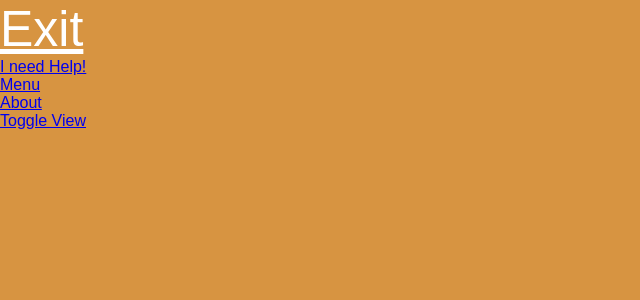
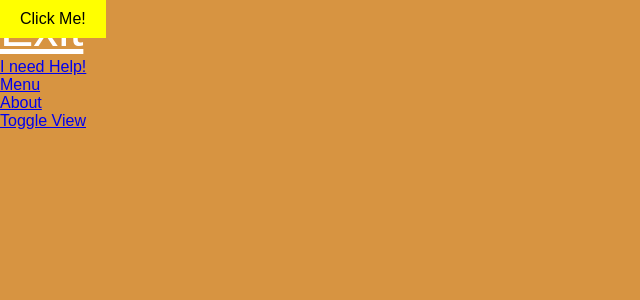
Before and after one commit to PWhelan3/FrustrationWebsite, a React (Vite) app in the folder frustration-website/: page / in a window 1280 px wide. Shown: the top 300 px of the page, without its empty margins (0-640 px from the left). Built offline with nearby package versions, Linux system fonts and the light colour scheme.

Commit message:
Creating an unhelpful button

```diff
--- a/frustration-website/src/App.jsx
+++ b/frustration-website/src/App.jsx
@@ -3,7 +3,7 @@ import styles from "./App.module.css";
 import { Navbar } from "./components/Navbar/Navbar";
 // import { LandingPage } from './components/LandingPage/LandingPage';
 // import { MouseAwareButton } from './components/MouseAwareButton/MouseAwareButton';
-// import { RandomBtn } from "./components/RandomBtn/RandomBtn";
+import { Button } from "./components/Button/Button";
 // import { ScrollingBanner } from "./components/ScrollingBanner/ScrollingBanner";
 // import { TextInput } from "./components/TextInput/TextInput";
 
@@ -11,10 +11,7 @@ function App() {
   return (
       <div className={styles.App}>
         <Navbar/>
-        {/* <MouseAwareButton/>
-        <RandomBtn/>
-        <ScrollingBanner/>
-        <TextInput/> */}
+        <Button/>
       </div>
   )
 }
--- /dev/null
+++ b/frustration-website/src/components/Button/Button.jsx
@@ -0,0 +1,18 @@
+import React, { useState } from 'react';
+import styles from './Button.module.css'; // Importing the CSS file for styling
+
+export const Button = () => {
+  const [position, setPosition] = useState({ x: 0, y: 0 });
+
+  const handleClick = () => {
+    const randomX = Math.floor(Math.random() * window.innerWidth);
+    const randomY = Math.floor(Math.random() * window.innerHeight);
+    setPosition({ x: randomX, y: randomY });
+  };
+
+  return (
+    <button className={styles.moveButton} style={{ left: position.x, top: position.y }} onClick={handleClick}>
+      Click Me!
+    </button>
+  );
+};
--- /dev/null
+++ b/frustration-website/src/components/Button/Button.module.css
@@ -0,0 +1,16 @@
+.moveButton {
+    position: absolute;
+    background-color: #ffcc00; /* Yellow */
+    border: none;
+    color: #000000; /* Black */
+    padding: 10px 20px;
+    text-align: center;
+    text-decoration: none;
+    display: inline-block;
+    font-size: 16px;
+    cursor: pointer;
+  }
+
+  .moveButton:hover {
+    background-color: #ffff00; /* Bright Yellow */
+  }
```
Also changed, not shown: frustration-website/src/components/RandomBtn/RandomBtn.jsx (deleted, +0 -34 lines), frustration-website/src/components/RandomBtn/RandomBtn.module.css (deleted).
